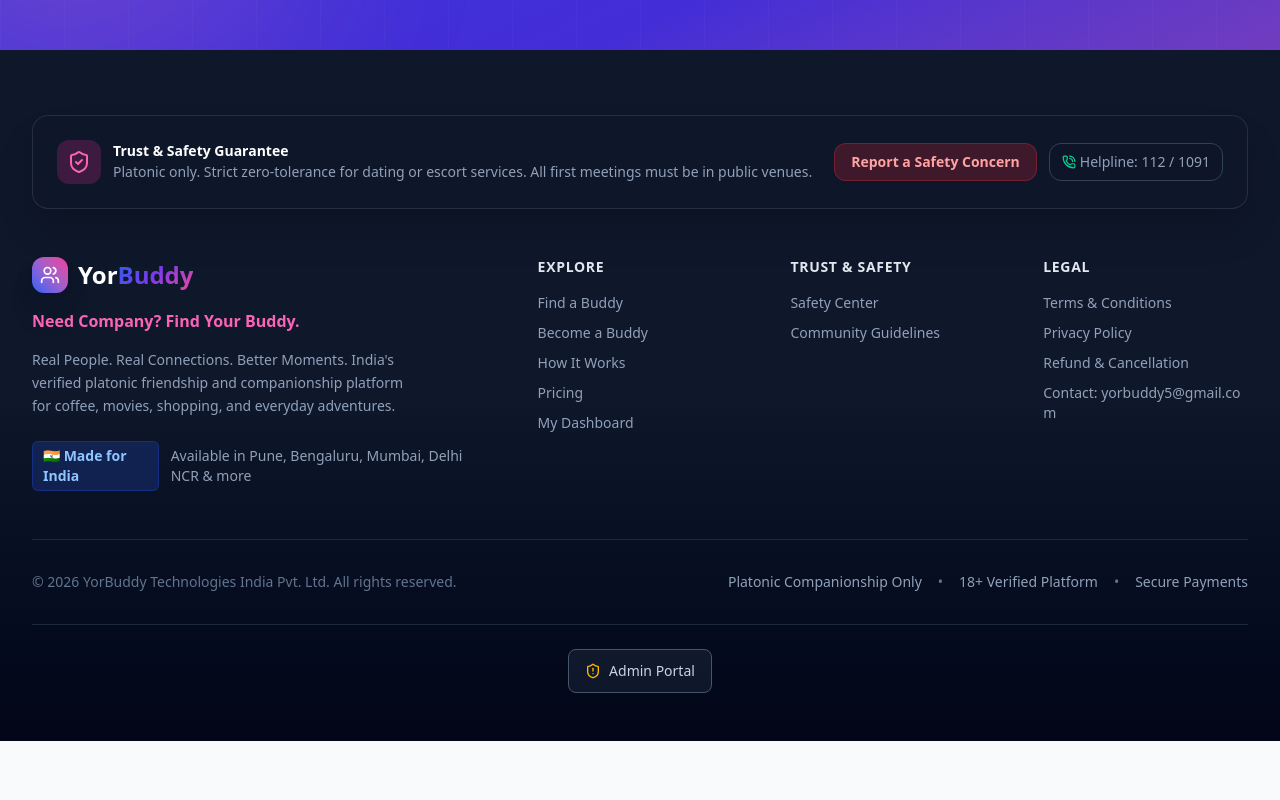
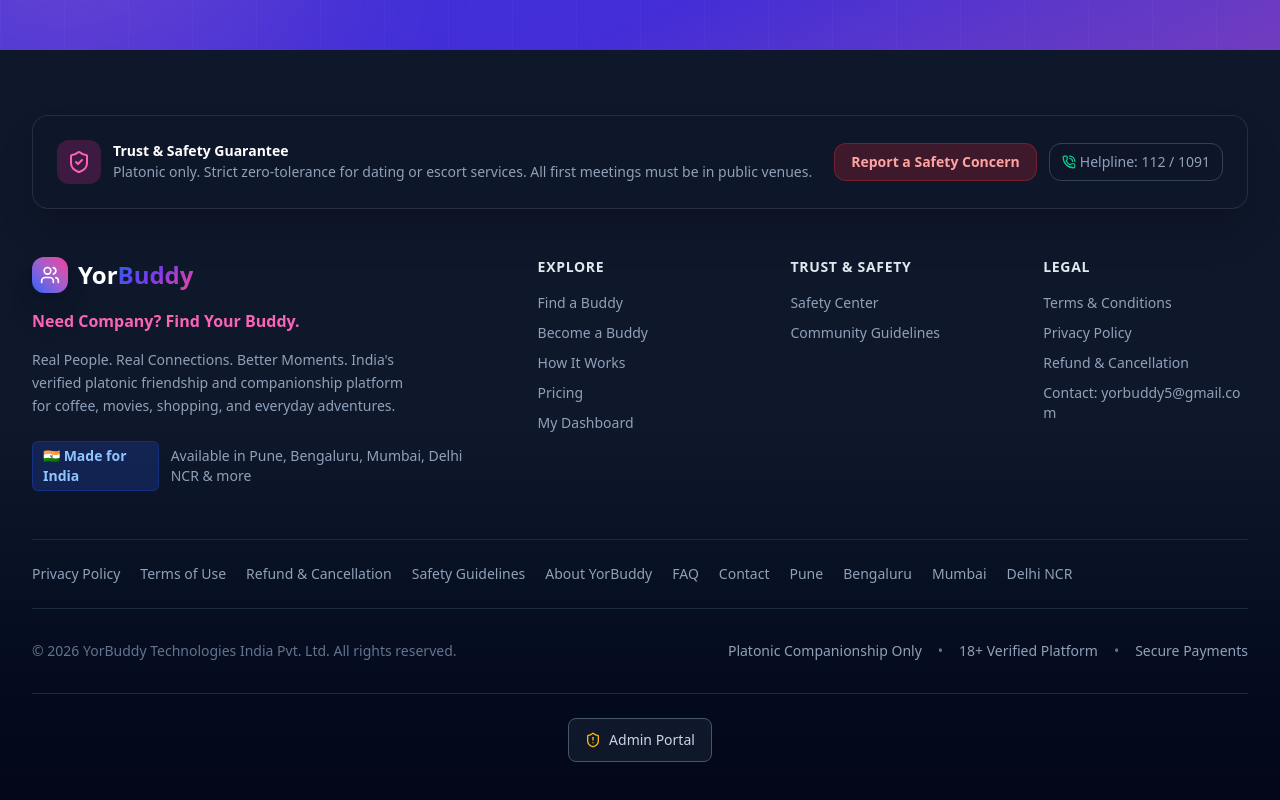
Before and after one commit to somnathbdg/Yorbuddy, a React (Vite) app: page / in a window 1280 px wide. Shown: the part 7429-8229 px from the top of the page. Before the commit the page ends 8170 px from the top, so only its background shows below. Built offline with nearby package versions, Linux system fonts and the light colour scheme; no server answers.

Commit message:
Add crawlable policy and city links to footer

```diff
--- a/src/components/layout/Footer.tsx
+++ b/src/components/layout/Footer.tsx
@@ -191,6 +191,21 @@ export const Footer: React.FC = () => {
           </div>
         </div>
 
+        {/* Crawlable public policy and city links */}
+        <nav aria-label="Legal, support and city pages" className="py-6 border-b border-slate-800 flex flex-wrap gap-x-5 gap-y-3 text-sm text-slate-400">
+          <a className={linkClass} href="/privacy">Privacy Policy</a>
+          <a className={linkClass} href="/terms">Terms of Use</a>
+          <a className={linkClass} href="/refund">Refund &amp; Cancellation</a>
+          <a className={linkClass} href="/safety">Safety Guidelines</a>
+          <a className={linkClass} href="/about">About YorBuddy</a>
+          <a className={linkClass} href="/faq">FAQ</a>
+          <a className={linkClass} href="/contact">Contact</a>
+          <a className={linkClass} href="/pune">Pune</a>
+          <a className={linkClass} href="/bengaluru">Bengaluru</a>
+          <a className={linkClass} href="/mumbai">Mumbai</a>
+          <a className={linkClass} href="/delhi-ncr">Delhi NCR</a>
+        </nav>
+
         {/* Bottom copyright and legal disclaimer */}
         <div className="pt-8 flex flex-col md:flex-row items-center justify-between text-sm text-slate-500 gap-4">
           <p>© {new Date().getFullYear()} YorBuddy Technologies India Pvt. Ltd. All rights reserved.</p>
```
